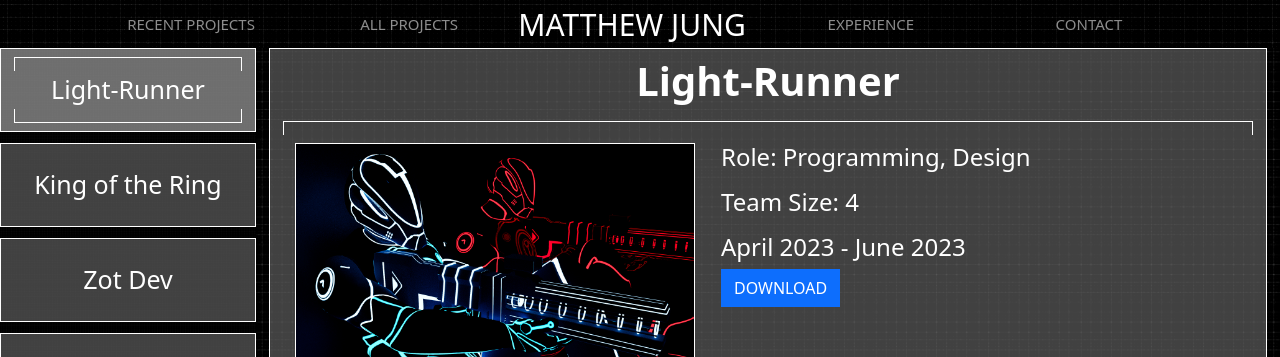
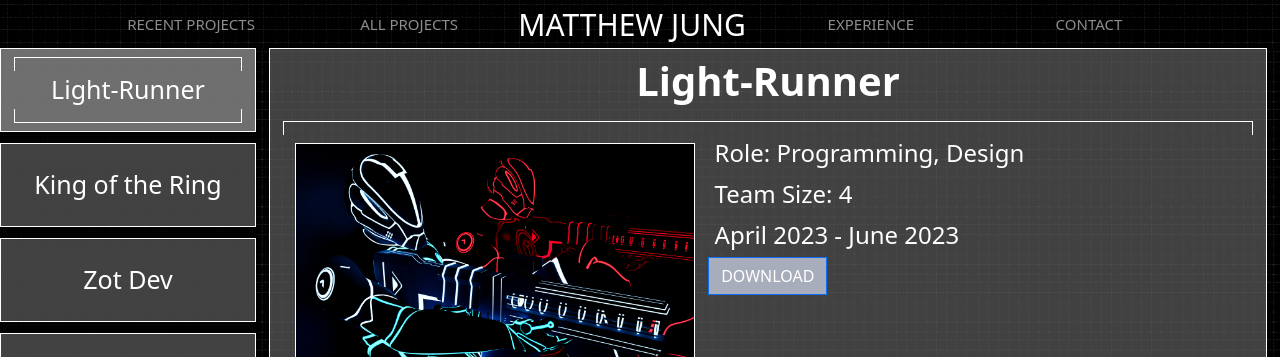
Before and after one commit to big-jungus/big-jungus.github.io, a React (Vite) app: page /#/projects in a window 1280 px wide. Shown: the top 357 px of the page. Built offline with nearby package versions, Linux system fonts and the light colour scheme.

Commit message:
more styling

```diff
--- a/src/components/AllProjects/projectOverview.css
+++ b/src/components/AllProjects/projectOverview.css
@@ -320,12 +320,13 @@
 
 .projectLink {
     max-width: fit-content;
-    margin-left: 1vw;
+    margin: 0.5vh 0 0.5vh1vw;
     border-radius: 0;
+    background-color: #a7adba;
 }
 
 .content h4 {
-    padding: 1vh 1vw 0 1vw;
+    padding: 0.5vh 1vw 0 0.5vw;
     color: white;
 }
 
--- a/src/components/landing/css/stylesHome.css
+++ b/src/components/landing/css/stylesHome.css
@@ -471,6 +471,8 @@ html {
 
     order: 3;
     border-radius: 0;
+
+    background-color: #a7adba;
 }
 
 .projectsTopBorder {
@@ -585,6 +587,7 @@ html {
     display: flex;
     flex-direction: row;
     justify-content: space-between;
+    width: 40%;
 }
 
 
```
